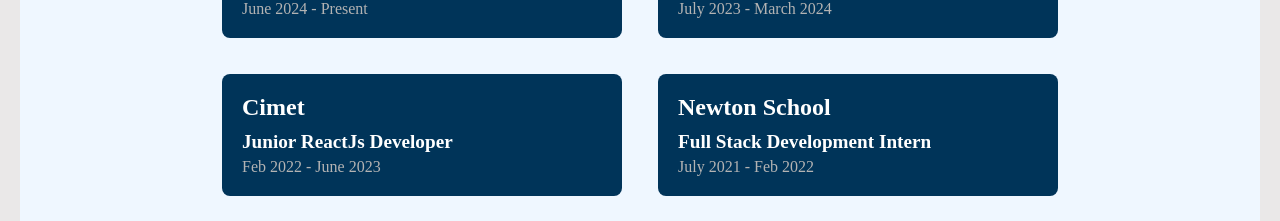
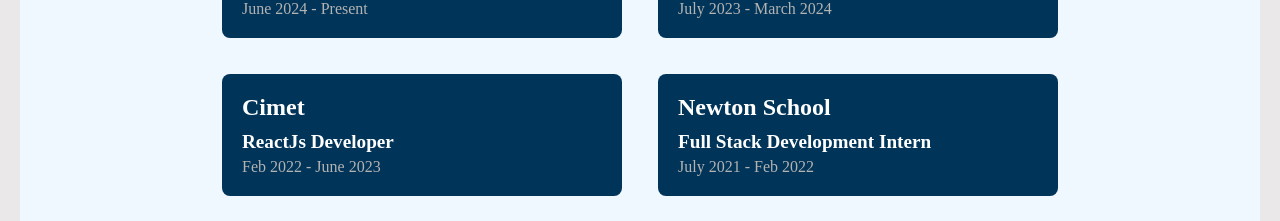
Before and after one commit to SugrivLodhi/portfolio-frontend, a Next.js app: page / in a window 1280 px wide. Shown: the part 992-1213 px from the top of the page. Built offline with nearby package versions, Linux system fonts and the light colour scheme.

Commit message:
fix title

```diff
--- a/src/constants/index.js
+++ b/src/constants/index.js
@@ -17,7 +17,7 @@
     },
     {
       company: 'Cimet ',
-      role: 'Junior ReactJs Developer',
+      role: 'ReactJs Developer',
       duration: 'Feb 2022 -  June 2023',
     },
     {
```
